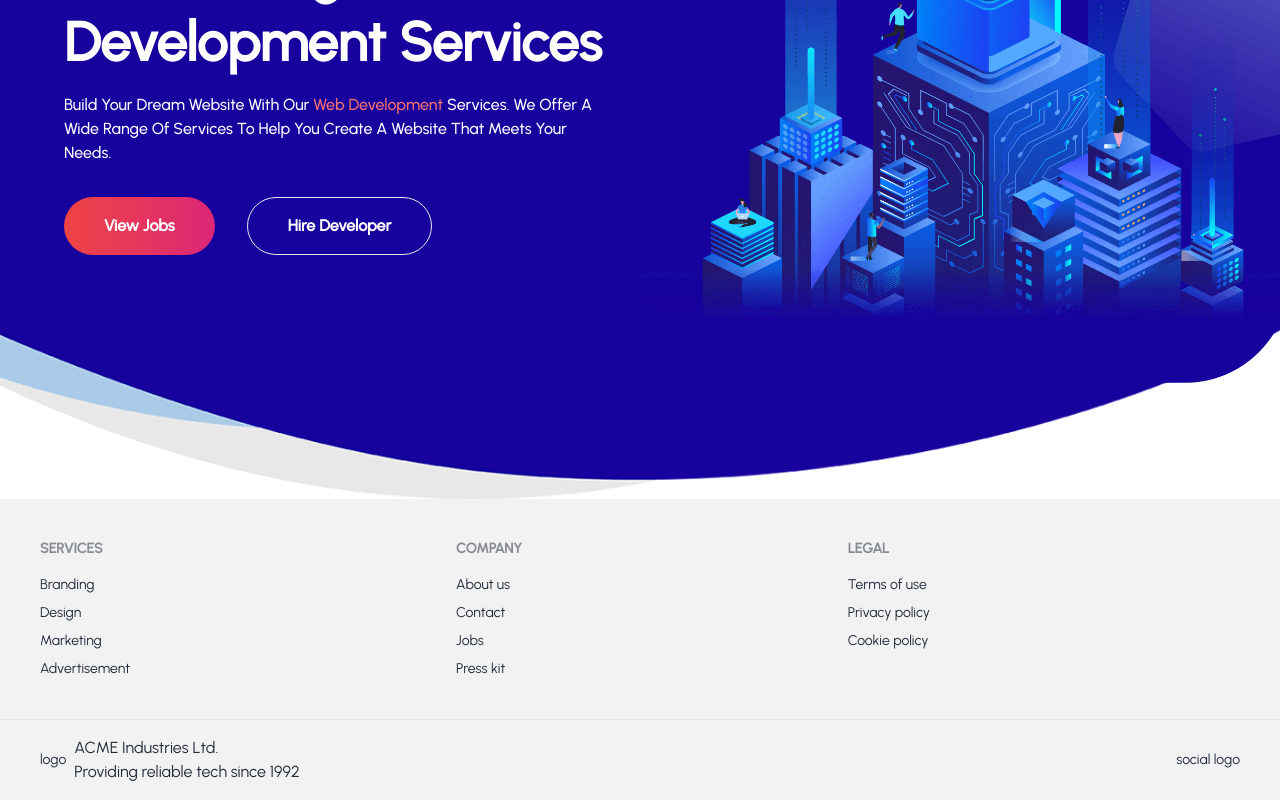
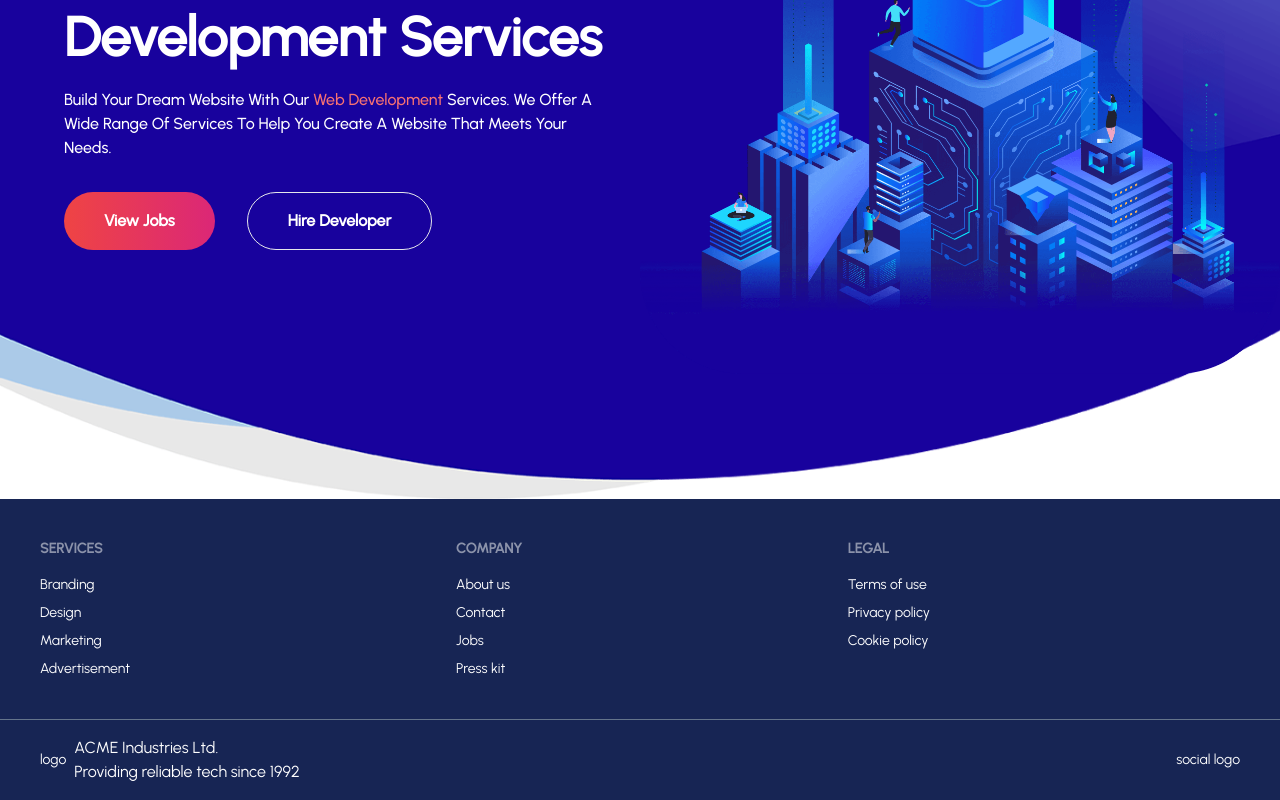
Before and after one commit to tusharshaha/web-market, a Next.js app in the folder frontend/: page / in a window 1280 px wide. Shown: the part 351-1151 px from the top of the page. Built offline with nearby package versions, Linux system fonts and the light colour scheme.

Commit message:
updated footer

```diff
--- a/frontend/components/Home/HeroSection.tsx
+++ b/frontend/components/Home/HeroSection.tsx
@@ -15,7 +15,7 @@ const HeroSection: React.FC = () => {
                         </div>
                     </div>
                 </div>
-                <div className='mr-[-50px]'>
+                <div className='mr-[-40px]'>
                     <Image src='/images/hero-img.png' height={680} width={680} alt="hero img" />
                 </div>
             </div>
--- a/frontend/components/Shared/Footer.tsx
+++ b/frontend/components/Shared/Footer.tsx
@@ -3,7 +3,7 @@ import React from 'react';
 const Footer = () => {
     return (
         <>
-            <footer className="footer p-10 bg-base-200 text-base-content">
+            <footer className="footer p-10 bg-blue-950 text-white">
                 <div>
                     <span className="footer-title">Services</span>
                     <a className="link link-hover">Branding</a>
@@ -25,7 +25,7 @@ const Footer = () => {
                     <a className="link link-hover">Cookie policy</a>
                 </div>
             </footer>
-            <footer className="footer px-10 py-4 border-t bg-base-200 text-base-content border-base-300">
+            <footer className="footer px-10 py-4 border-t bg-blue-950 text-white border-t border-slate-500">
                 <div className="items-center grid-flow-col">
                     <button>logo</button>
                     <p>ACME Industries Ltd. <br />Providing reliable tech since 1992</p>
--- a/frontend/styles/globals.css
+++ b/frontend/styles/globals.css
@@ -32,7 +32,7 @@
 }
 
 .hero-bg {
-  @apply bg-[url('/images/hero-bg.png')] bg-no-repeat bg-right-bottom pt-[80px] pb-[210px] bg-cover h-[850px];
+  @apply bg-[url('/images/hero-bg.png')] bg-no-repeat bg-right-bottom pt-[80px] pb-[210px] bg-cover h-[850px] overflow-hidden;
 }
 
 .hero-btn {
```
